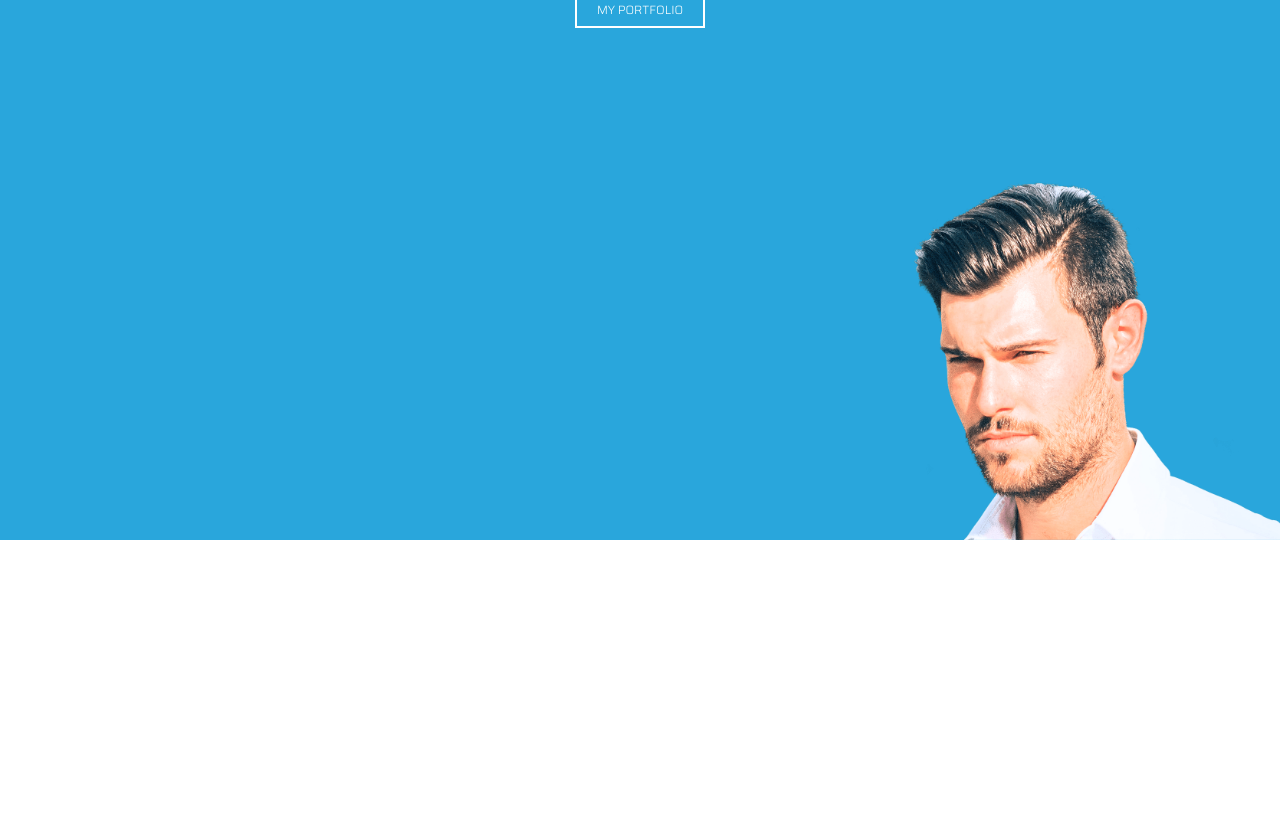
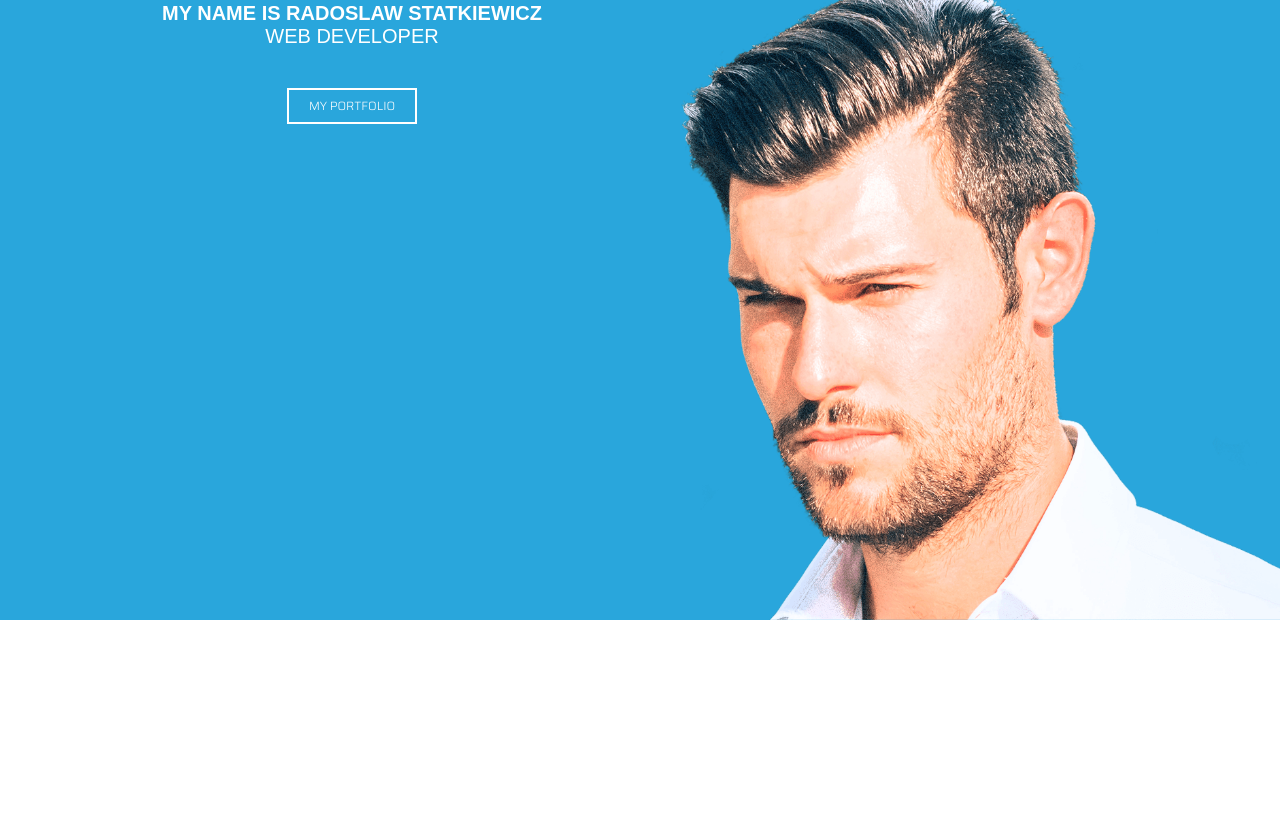
Before and after one commit to rstatkiewicz/Businessweb, a plain HTML site: page index.html in a window 1280 px wide. Shown: the part 180-1008 px from the top of the page. Drawn offline with Linux system fonts and the light colour scheme; a web font is replaced by a local one.

Commit message:
responsive

```diff
--- a/css/style.css
+++ b/css/style.css
@@ -11,9 +11,10 @@
     }
 
     header {
-            height: 90vh;
+        height: 100vh;
         position: relative;
         background-color: #29a6dc;
+        overflow: hidden;
     }
 
     header img {
@@ -31,13 +32,10 @@
         position: absolute;
     }
 
-        header .welcome {
+    header div.welcome {
         top: 7%;
         left: 5%;
         right: 5%;
-        }
-
-        header div {
         color: white;
         font-size: 40px;
         font-weight: bold;
@@ -67,3 +65,20 @@
         background-color: transparent;
         border: 2px solid white;
     }
+
+    @media (orientation:landscape) {
+        header img {
+            position: absolute;
+            height: 80%;
+            bottom: 0;
+            right: -4%;
+        }
+        header div.welcome {
+            top: 15%;
+            left: 5%;
+            right: 50%;
+        }
+        header button {
+            margin-top: 40px;
+        }
+    }
```
Lines whose indentation alone changed are shown as unchanged.
